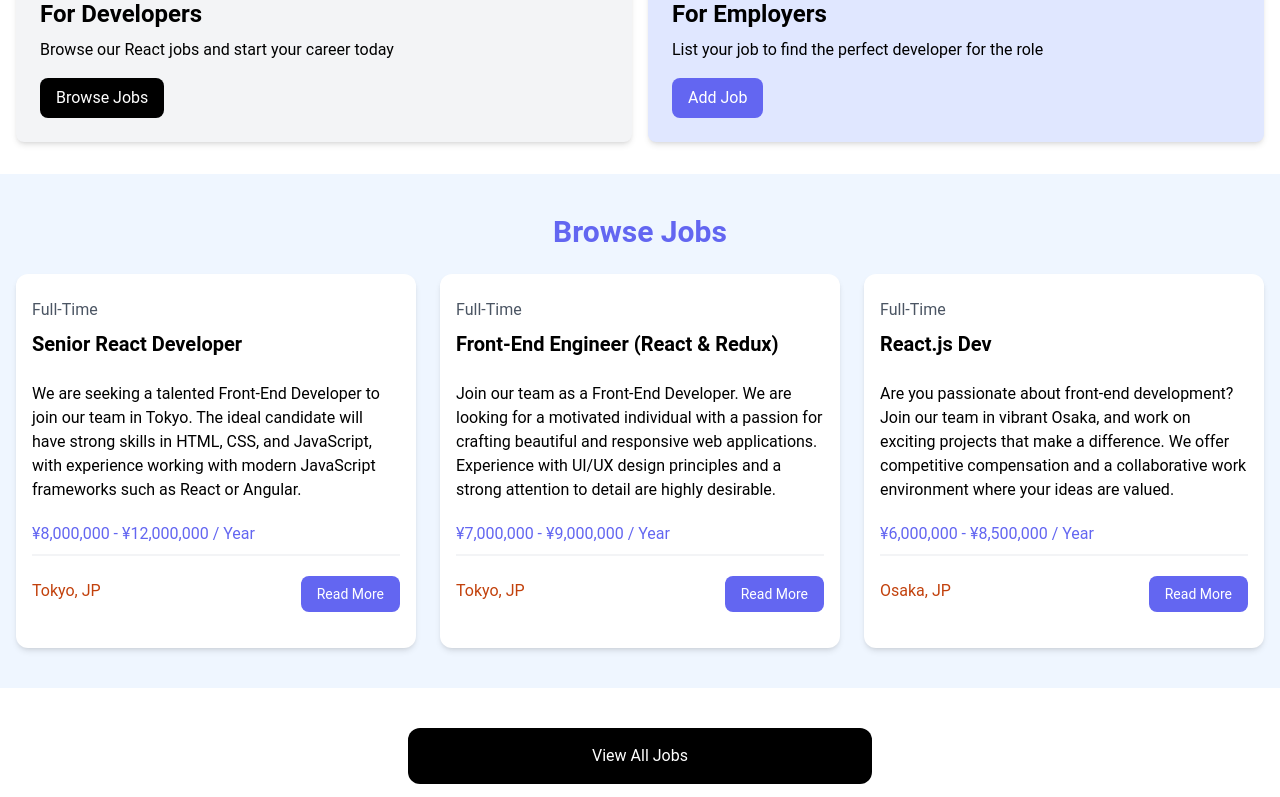
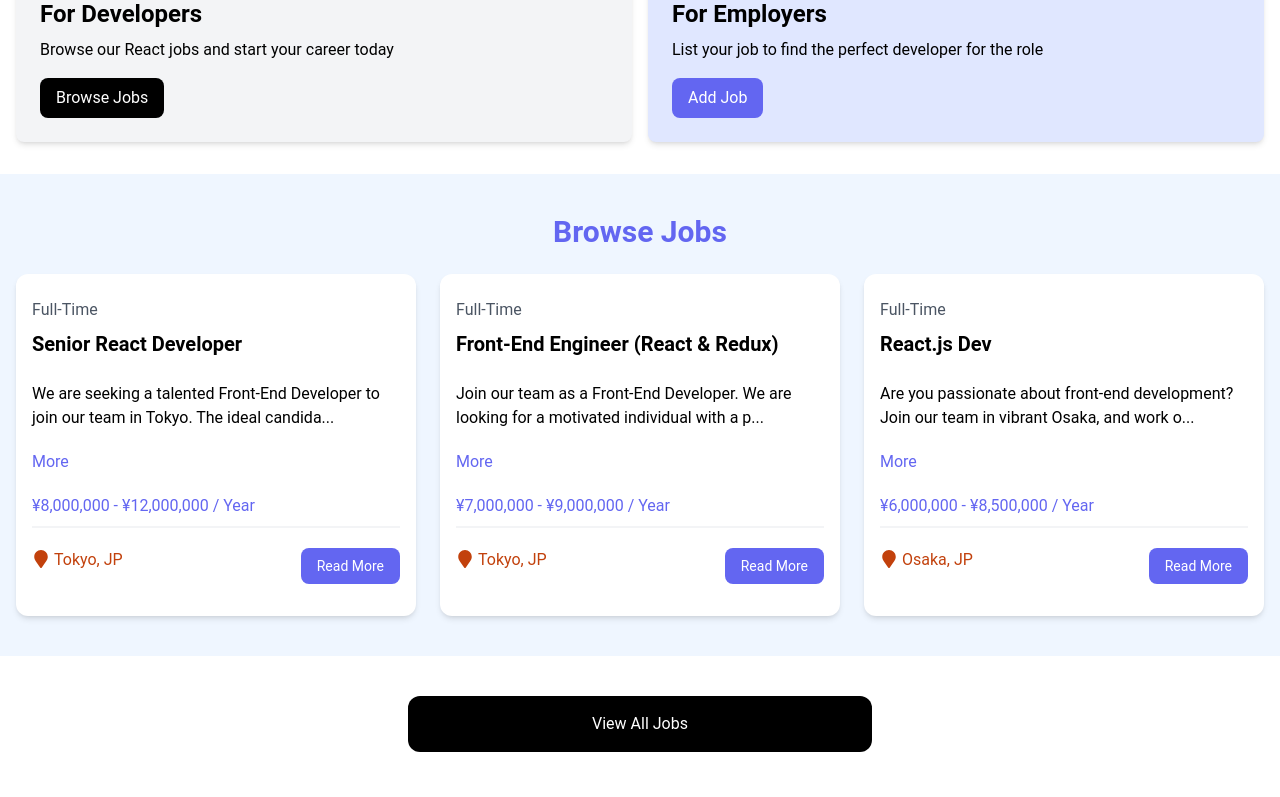
Before and after one commit to HappyDay101/job-site, a React (Vite) app: page / in a window 1280 px wide. Shown: the part 435-1232 px from the top of the page. Built offline with nearby package versions, Linux system fonts and the light colour scheme.

Commit message:
Add Usestate to jobListing

```diff
--- a/package.json
+++ b/package.json
@@ -11,7 +11,9 @@
   },
   "dependencies": {
     "react": "^18.3.1",
-    "react-dom": "^18.3.1"
+    "react-dom": "^18.3.1",
+    "react-icons": "^5.2.1",
+    "react-router-dom": "^6.24.1"
   },
   "devDependencies": {
     "@types/react": "^18.3.3",
--- a/src/components/JobListing.jsx
+++ b/src/components/JobListing.jsx
@@ -1,6 +1,15 @@
 import React from "react";
+import { useState } from "react";
+import { FaMapMarker } from 'react-icons/fa'
 
 const JobListing = ({ job }) => {
+  const [showFullDescription, setShowFullDescription] = useState(false);
+
+  let description = job.description;
+
+  if (!showFullDescription) {
+    description = description.substring(0, 90) + '...';
+  }
   return (
     <div>
       <div className="bg-white rounded-xl shadow-md relative">
@@ -10,7 +19,9 @@
             <h3 className="text-xl font-bold">{job.title}</h3>
           </div>
 
-          <div className="mb-5">{job.description}</div>
+          <div className="mb-5">{description}</div>
+
+          <button onClick={() => setShowFullDescription((prevState) => !prevState) } className="text-indigo-500 mb-5 hover:text-indigo-600">{ showFullDescription ? 'Less' : 'More' }</button>
 
           <h3 className="text-indigo-500 mb-2">{job.salary} / Year</h3>
 
@@ -18,7 +29,7 @@
 
           <div className="flex flex-col lg:flex-row justify-between mb-4">
             <div className="text-orange-700 mb-3">
-              <i className="fa-solid fa-location-dot text-lg"></i>
+              <FaMapMarker className="inline text-lg mb-1 mr-1"/>
               {job.location}
             </div>
             <a
```
Also changed, not shown: 1 other file (tests, documents, lock files or other folders).
